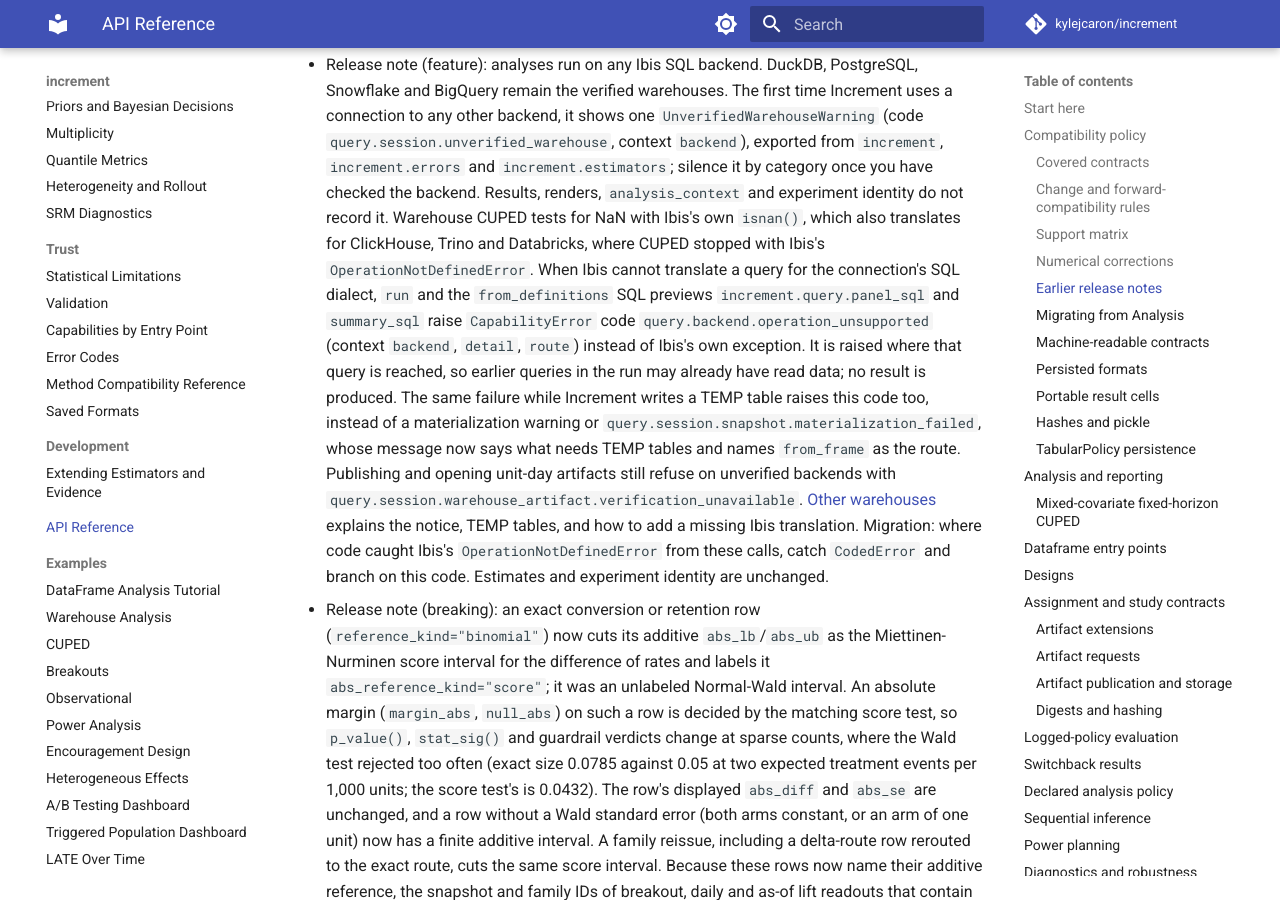
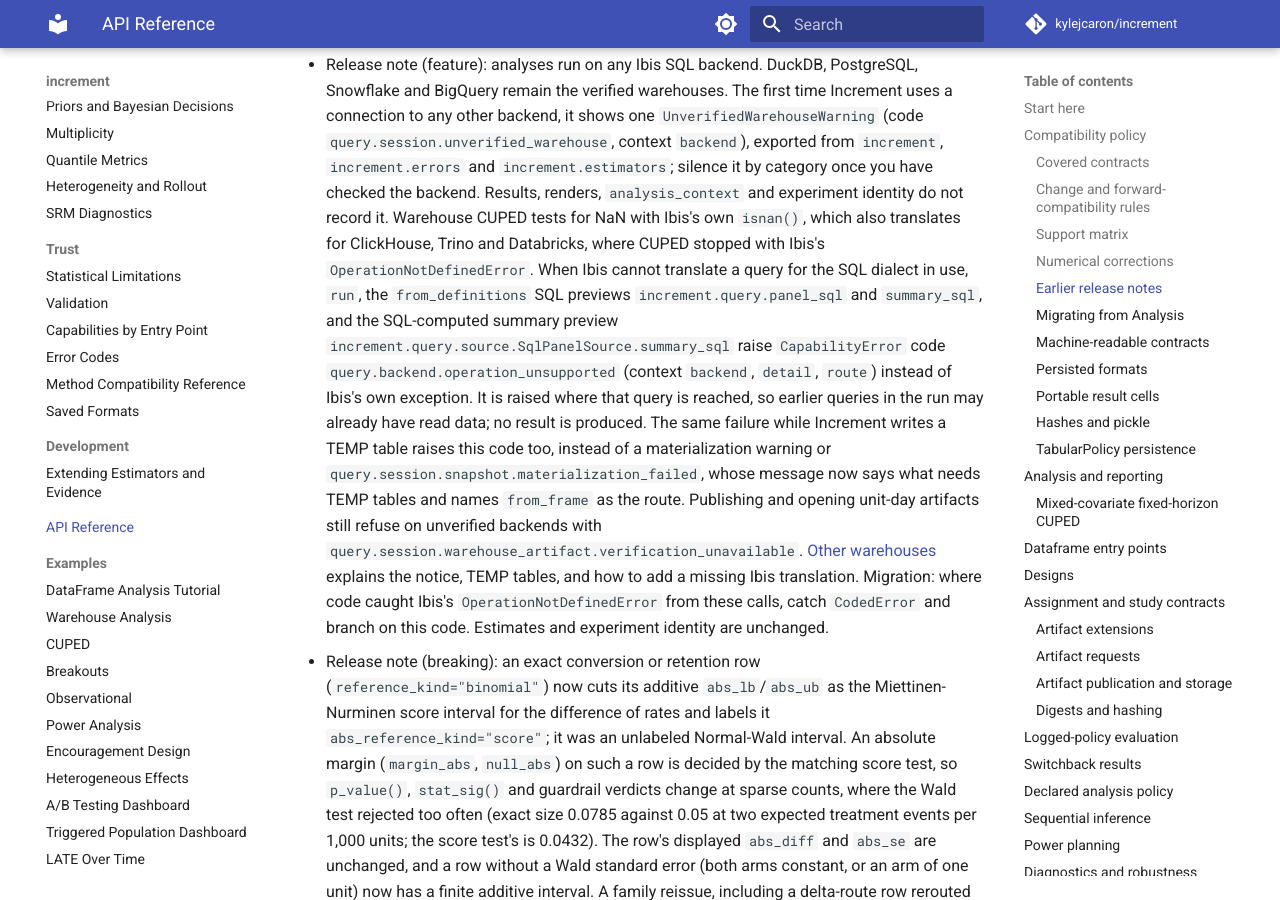
Before and after one commit to kylejcaron/increment, an MkDocs documentation site: the page built from docs/api.md, in a window 1280 px wide and 900 px high, scrolled down 3738 px. Built offline with MkDocs 1.6.1 and Material for MkDocs 9.7.7, drawn with Linux system fonts in a browser that asks for light colours; comment, search, counter and statistics services are not loaded.

Commit message:
Raise the same coded error when a dialect cannot express a SQL-computed summary preview
SqlPanelSource.summary_sql now reports a translation failure as query.backend.operation_unsupported, like the from_definitions panel and summary previews, and the release note names it.

```diff
--- a/docs/api.md
+++ b/docs/api.md
@@ -137,13 +137,14 @@ values.
   record it. Warehouse CUPED tests for NaN with Ibis's own `isnan()`, which
   also translates for ClickHouse, Trino and Databricks, where CUPED stopped with
   Ibis's `OperationNotDefinedError`. When Ibis cannot translate a query for the
-  connection's SQL dialect, `run` and the `from_definitions` SQL previews
-  `increment.query.panel_sql` and `summary_sql` raise `CapabilityError` code
-  `query.backend.operation_unsupported` (context `backend`, `detail`, `route`)
-  instead of Ibis's own exception. It is raised where that query is reached,
-  so earlier queries in the run may already have read data; no result is
-  produced. The same failure while Increment writes a TEMP table raises this
-  code too, instead of a materialization warning or
+  SQL dialect in use, `run`, the `from_definitions` SQL previews
+  `increment.query.panel_sql` and `summary_sql`, and the SQL-computed summary
+  preview `increment.query.source.SqlPanelSource.summary_sql` raise
+  `CapabilityError` code `query.backend.operation_unsupported` (context
+  `backend`, `detail`, `route`) instead of Ibis's own exception. It is raised
+  where that query is reached, so earlier queries in the run may already have
+  read data; no result is produced. The same failure while Increment writes a
+  TEMP table raises this code too, instead of a materialization warning or
   `query.session.snapshot.materialization_failed`, whose message now says what
   needs TEMP tables and names `from_frame` as the route. Publishing and opening
   unit-day artifacts still refuse on unverified backends with
```
Also changed, not shown: 2 other files.
